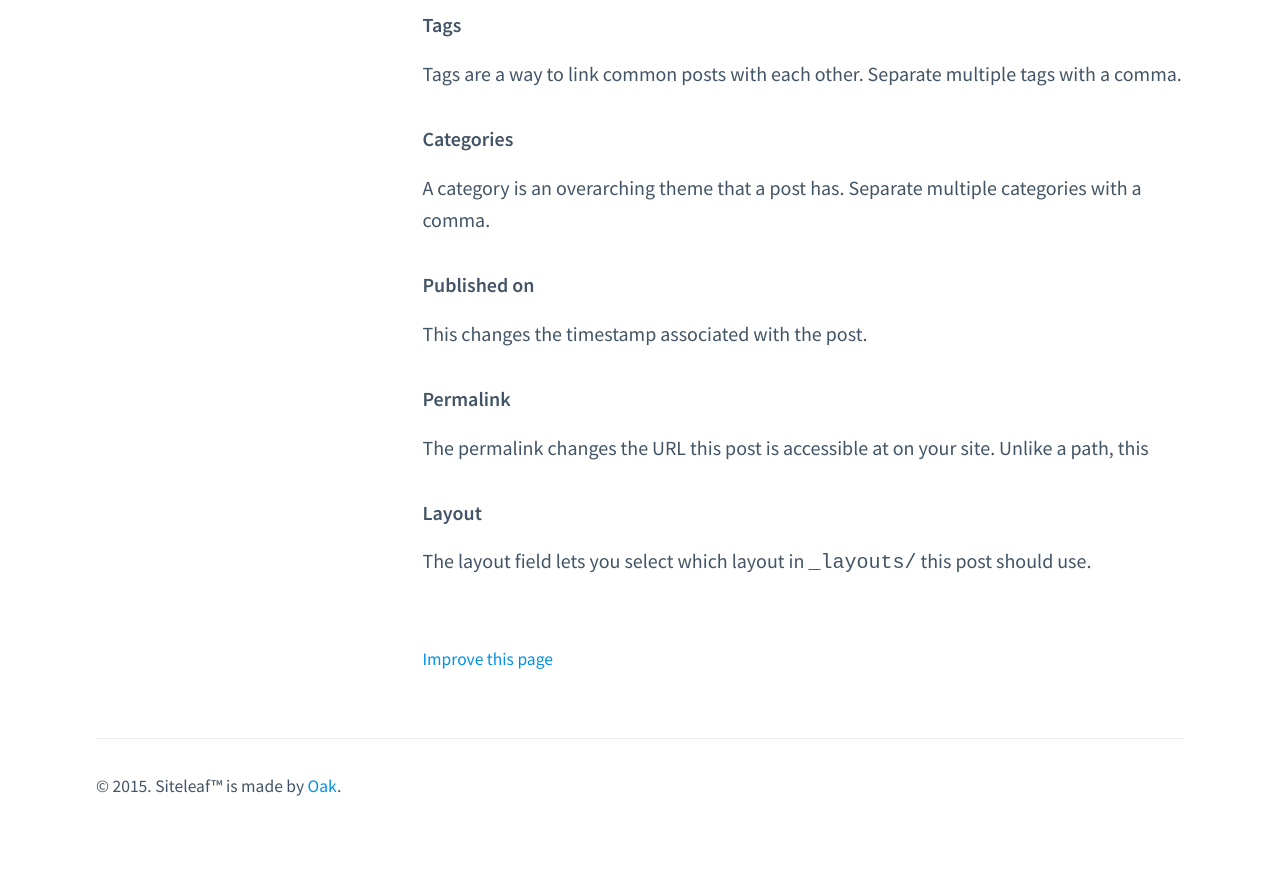
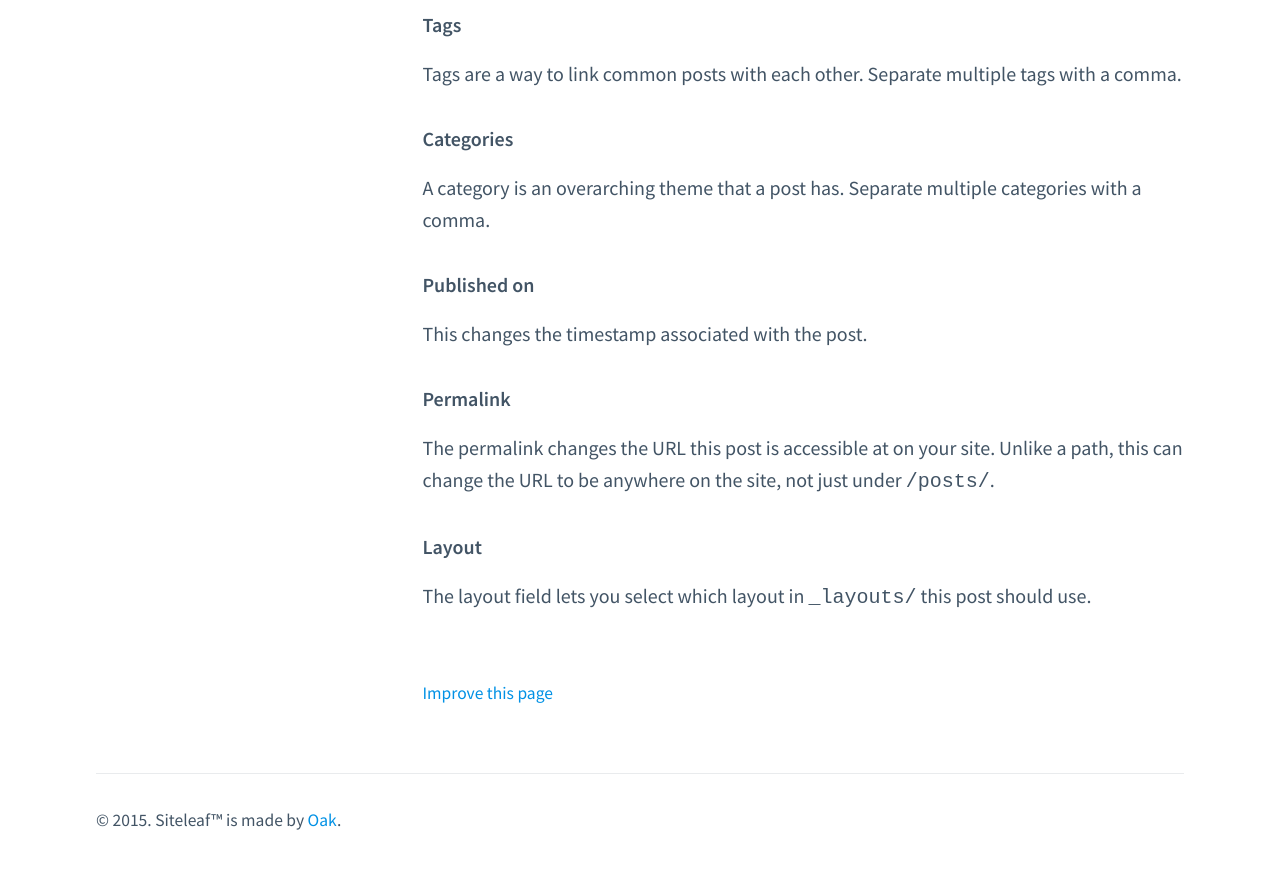
Before and after one commit to siteleaf/learn.siteleaf.com, a Jekyll site: the page built from _managing-content/posts.markdown, in a window 1280 px wide and 900 px high, scrolled down 803 px. Shown: the top 869 px of the window. Built offline with Jekyll 4.4.1, drawn with Linux system fonts in a browser that asks for light colours.

Commit message:
finish my sentences.

```diff
--- a/_managing-content/posts.markdown
+++ b/_managing-content/posts.markdown
@@ -32,7 +32,7 @@ This changes the timestamp associated with the post.
 
 ### Permalink
 
-The permalink changes the URL this post is accessible at on your site. Unlike a path, this
+The permalink changes the URL this post is accessible at on your site. Unlike a path, this can change the URL to be anywhere on the site, not just under `/posts/`.
 
 ### Layout
 
```
